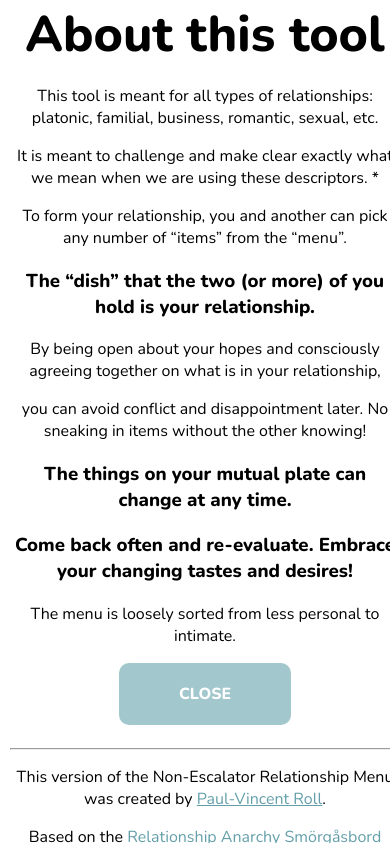
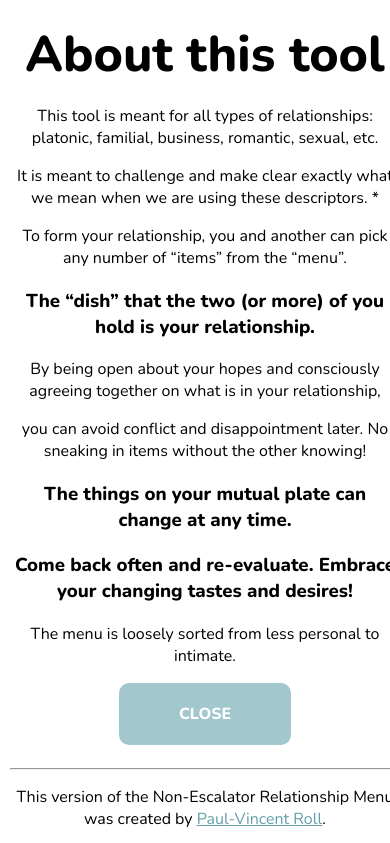
Before and after one commit to paviro/Non-Escalator-Relationship-Menu, a plain HTML site: page docs/index.html in a window 390 px wide. Both pictures are taken after a click on the button 370 px from the left and 35 px from the top of the page. Shown: the top 843 px of the page. Drawn offline with Linux system fonts and the light colour scheme.

Commit message:
Improved info modal look

```diff
--- a/docs/static/css/style.css
+++ b/docs/static/css/style.css
@@ -383,6 +383,9 @@ a:visited:hover {
     width: 100%;
     height: 100%;
   }
+  .modal h1 {
+    padding-top: 20px;
+  }
 }
 
 @media only screen and (max-width: 400px) {
--- a/static/css/style.css
+++ b/static/css/style.css
@@ -383,6 +383,9 @@ a:visited:hover {
     width: 100%;
     height: 100%;
   }
+  .modal h1 {
+    padding-top: 20px;
+  }
 }
 
 @media only screen and (max-width: 400px) {
```
